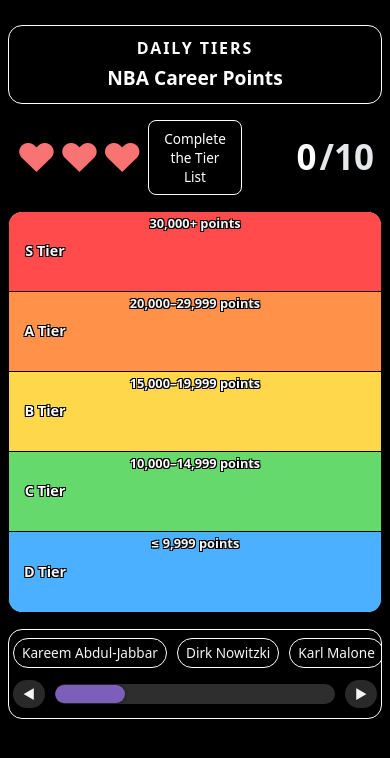
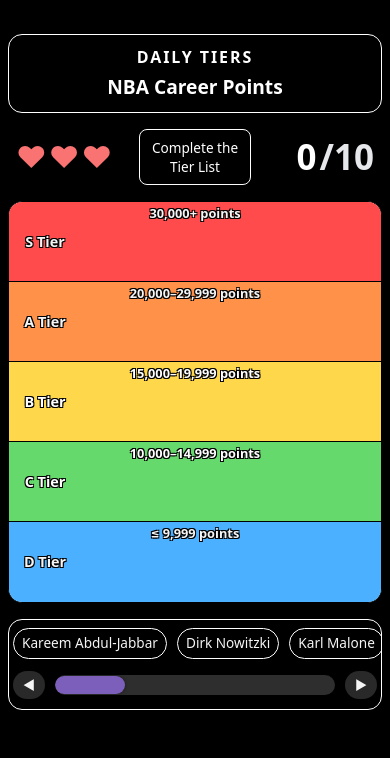
Before and after one commit to Tozmatine1/daily-tiers, a React (Vite) app: page / in a window 390 px wide. Shown: the top 758 px of the page. Built offline with nearby package versions, Linux system fonts and the light colour scheme.

Commit message:
progress tracker

```diff
--- a/src/App.css
+++ b/src/App.css
@@ -426,7 +426,7 @@
   }
 
   .check-button {
-    width: 50%;
+    width: 60%;
     text-align: center;
     padding: 10px 12px;
   }
@@ -846,7 +846,7 @@
 }
 
 .heart {
-  font-size: 40px;
+  font-size: 30px;
   line-height: 1;
 }
 
```
